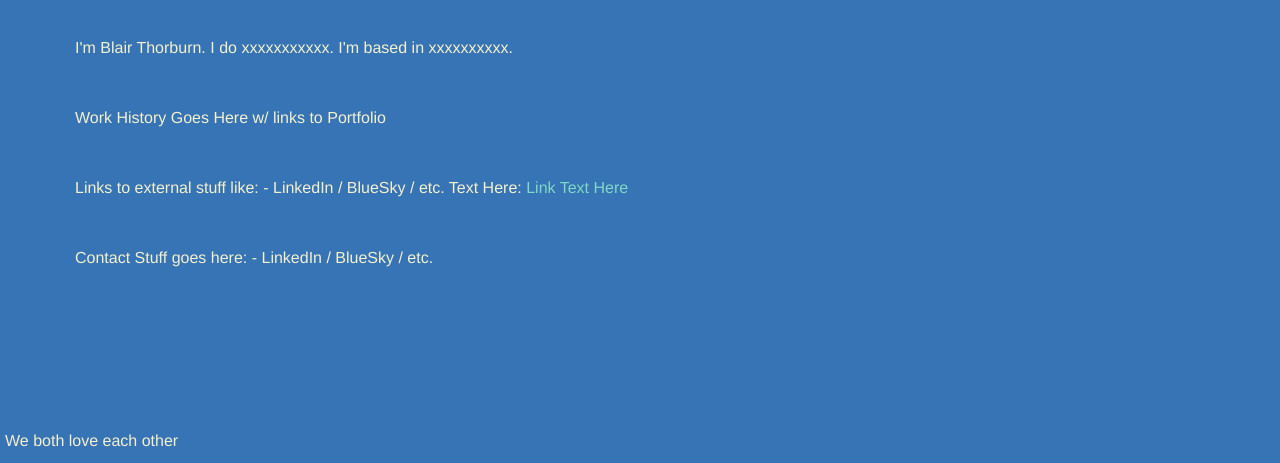
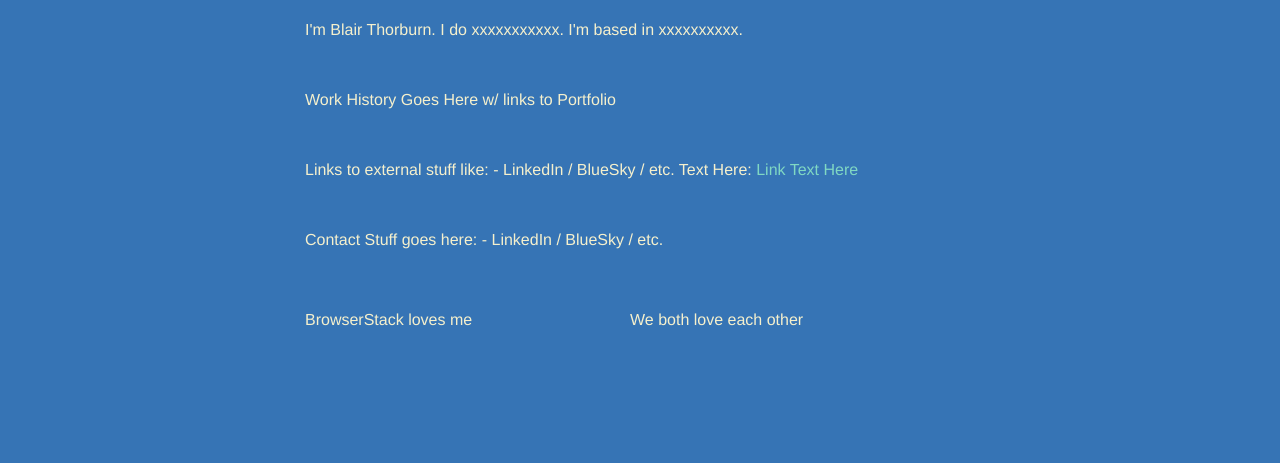
Before and after one commit to blairthorburn/blairthorburn.github.io, a plain HTML site: page index.html in a window 1280 px wide. Shown: the part 1048-1511 px from the top of the page. After the commit the page ends 1477 px from the top, so only its background shows below. Drawn offline with Linux system fonts and the light colour scheme; a web font is replaced by a local one.

Commit message:
style updates

```diff
--- a/index.html
+++ b/index.html
@@ -24,7 +24,6 @@
 <main class="container">
 
      <div class="item">I love BrowserStack
-        <div id="body">
         <br /><br />
         <a href="https://blairthorburn.github.io/" target="_self" alt="blair thorburn"><img src="phlogo.jpg" alt="blair thorburn"/></a><br />
         <br />
@@ -49,8 +48,6 @@
         - LinkedIn / BlueSky / etc.
         <!----    E-mail: <a href="mailto: blair@blair.com">blair@blair.com</a><br /> -->
         </p>
-
-        </div>
      </div>
 
      <div class="item">BrowserStack loves me</div>
--- a/style.css
+++ b/style.css
@@ -17,11 +17,26 @@ overflow-wrap: anywhere;
 .container {
 display: flex;
 flex-wrap: wrap;
+background-image: none;
+background-color: #3674B5;
+padding-top: 0px;
+padding-bottom: 55px;
+padding-left: 70px;
+padding-right: 100px;
+text-align: left;
+left:0px;
+top: -16px;
+z-index: 10;
+margin: auto;
+margin-top: 32px;
+margin-bottom: 32px;
+width: 650px;
 }
 
 .item {
 flex: 1 1 calc(33% - 10px);
 margin: 5px;
+position: relative;
 }
 
 .blairt {
@@ -32,6 +47,7 @@ font-weight: bold;
 letter-spacing: -2px;
 }
 
+/*
 div#body {
 background-image: none;
 background-color: #3674B5;
@@ -49,6 +65,7 @@ margin-bottom: 32px;
 width: 650px;
 position: relative;
 }
+*/
 
 p {
 padding-bottom: 20px;
```
